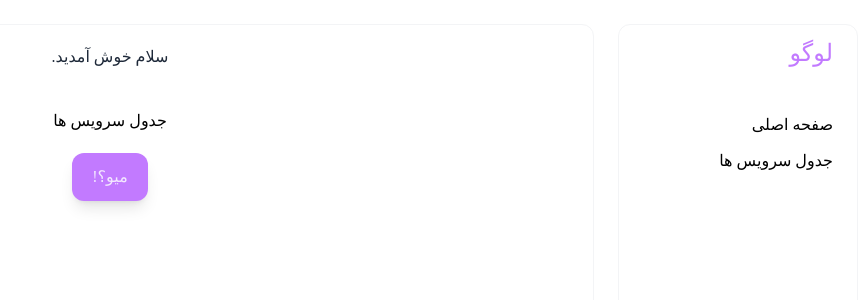
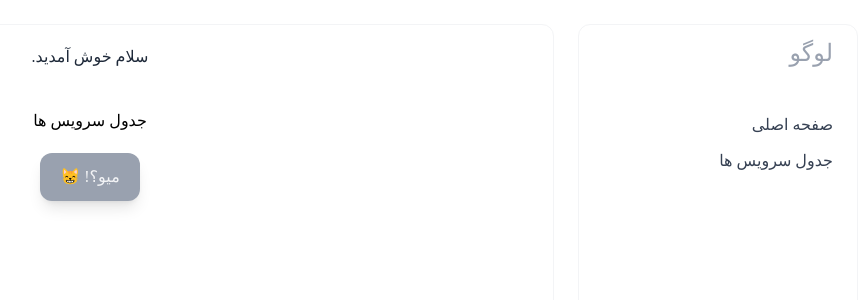
Before and after one commit to ELAZNZ/git-data-table-test, a Next.js app: page /panel in a window 1280 px wide. Shown: the top 300 px of the page, without its empty margins (398-1261 px from the left). Built offline with nearby package versions, Linux system fonts and the light colour scheme; a web font is replaced by a local one.

Commit message:
update color styles

```diff
--- a/app/components/Sidebar.tsx
+++ b/app/components/Sidebar.tsx
@@ -2,12 +2,22 @@ import Link from "next/link";
 
 export default function Sidebar() {
   return (
-    <aside className="flex flex-col gap-3 border border-gray-100 min-h-screen py-3 px-6 rounded-xl w-60">
-      <h2 className="text-bold text-2xl mb-8 text-purple-400">لوگو</h2>
+    <aside className="flex flex-col gap-3 border border-gray-100 min-h-screen py-3 px-6 rounded-xl w-70">
+      <h2 className="text-bold text-2xl mb-8 text-gray-400">لوگو</h2>
 
-      <Link href="/panel">صفحه اصلی</Link>
+      <Link
+        href="/panel"
+        className="hover:bg-gray-100 hover:rounded-xl text-gray-700 hover:text-gray-900"
+      >
+        صفحه اصلی
+      </Link>
 
-      <Link href="/panel/table">جدول سرویس ها</Link>
+      <Link
+        href="/panel/table"
+        className="hover:bg-gray-100 hover:rounded-xl text-gray-700 hover:text-gray-900"
+      >
+        جدول سرویس ها
+      </Link>
     </aside>
   );
 }
--- a/app/panel/Welcome.tsx
+++ b/app/panel/Welcome.tsx
@@ -16,21 +16,21 @@ export default function Welcome() {
         onClick={() => {
           setIsModalOpen(true);
         }}
-        className="bg-purple-400 hover:bg-purple-600 outline-none rounded-xl py-3 px-5 text-purple-100 shadow-lg cursor-pointer"
+        className="bg-gray-400 hover:bg-gray-600 outline-none rounded-xl py-3 px-5 text-gray-100 shadow-lg cursor-pointer"
       >
-        میو؟!
+        میو؟! 😸
       </button>
 
       {isModalOpen && (
         <div className="fixed inset-0 z-50 flex items-center justify-center bg-black/30 backdrop-blur-lg">
           <div className="bg-white py-10 px-20 rounded-2xl text-center">
-            <h3 className="text-blue-800 mb-5">ویژژژ</h3>
+            <h3 className="text-gray-800 mb-5">ویژژژ 🦭</h3>
 
             <button
               onClick={() => {
                 setIsModalOpen(false);
               }}
-              className="w-full bg-blue-200 hover:bg-blue-400 rounded-xl text-blue-900 py-3 px-5 cursor-pointer"
+              className="w-full bg-gray-200 hover:bg-gray-400 rounded-xl text-gray-900 py-3 px-5 cursor-pointer"
             >
               بستن
             </button>
```
